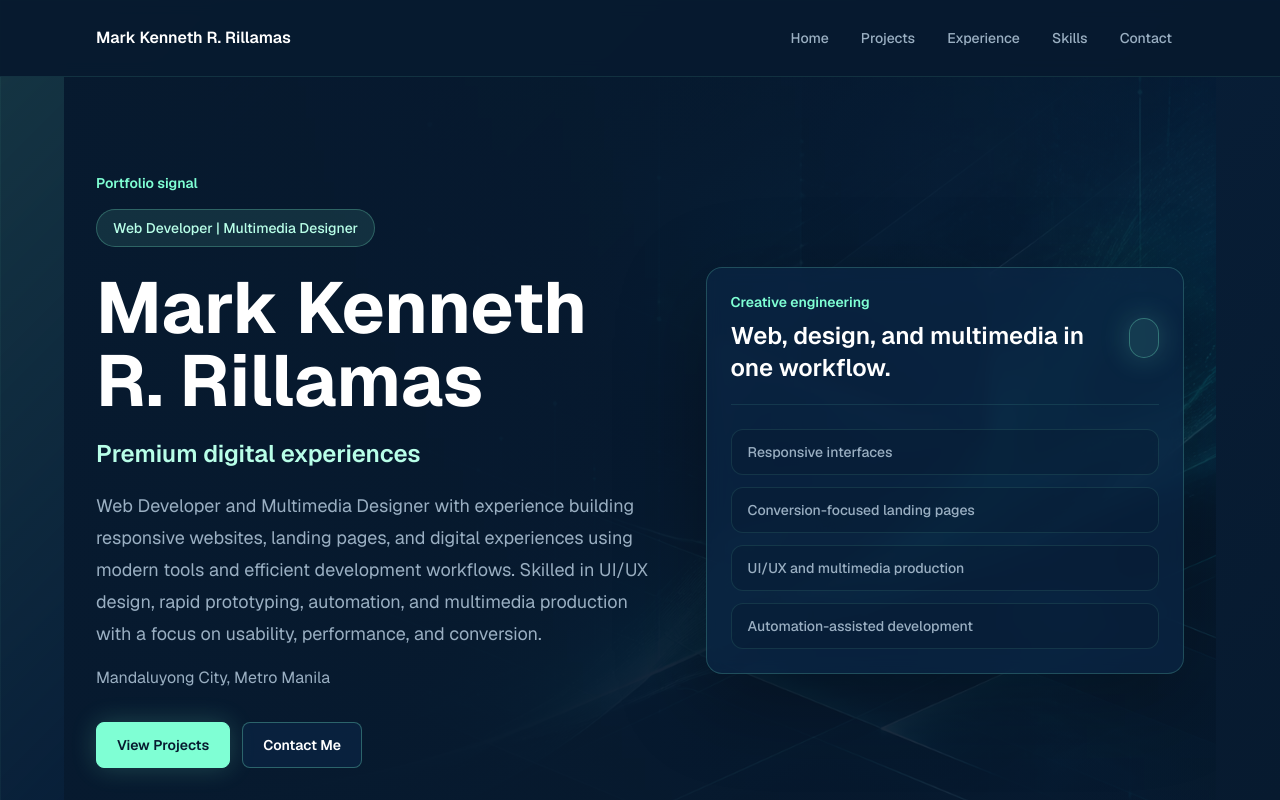
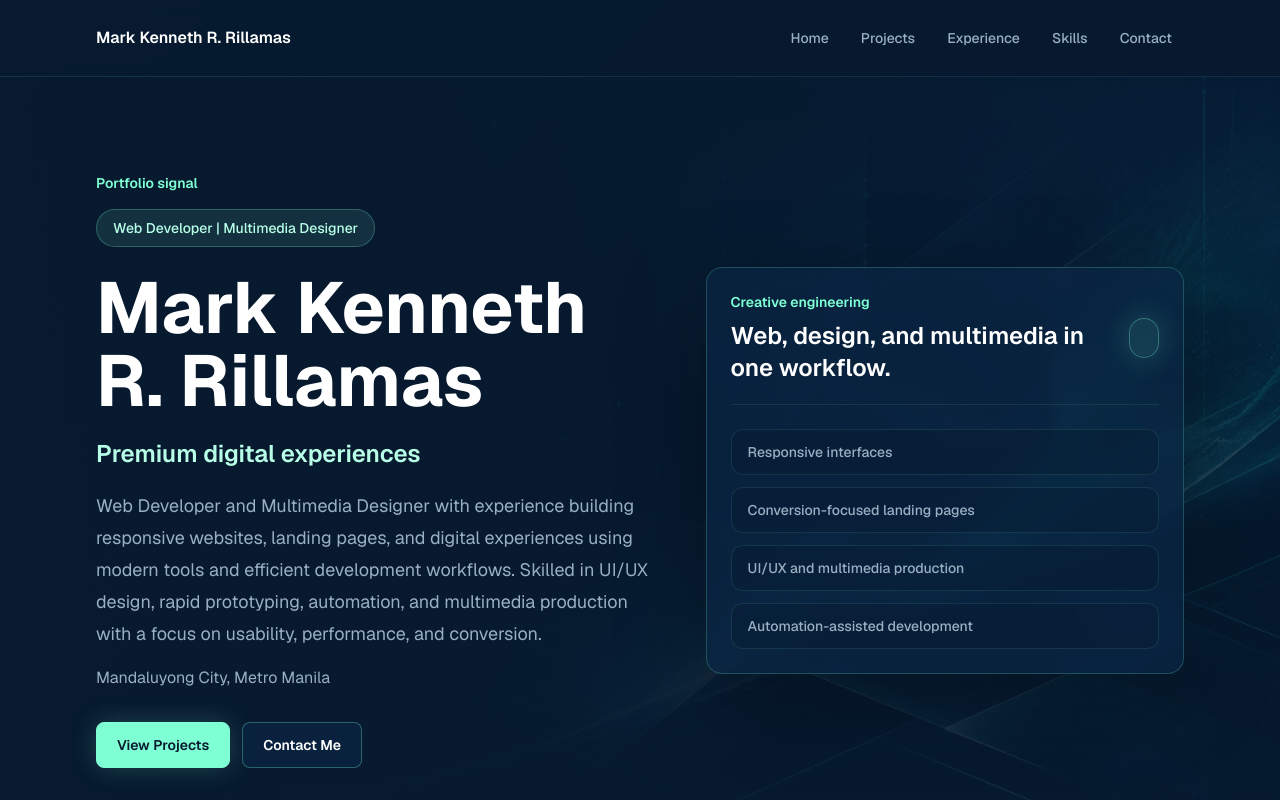
Before and after one commit to kenneth-tech/OnlinePortfolio, a Next.js app: page / in a window 1280 px wide. Shown: the top 800 px of the page. Built offline with nearby package versions, Linux system fonts and the light colour scheme.

Commit message:
style: expand homepage hero background

```diff
--- a/src/app/page.tsx
+++ b/src/app/page.tsx
@@ -55,7 +55,8 @@ export default function HomePage() {
 
   return (
     <div className="bg-transparent">
-      <section className={`${styles.hero} relative mx-auto grid min-h-[calc(100vh-96px)] w-full max-w-6xl items-center gap-12 overflow-hidden px-5 py-16 sm:px-8 lg:grid-cols-[1.08fr_0.92fr] lg:py-24`}>
+      <section className={`${styles.hero} relative overflow-hidden`}>
+        <div className="relative mx-auto grid min-h-[calc(100vh-96px)] w-full max-w-6xl items-center gap-12 px-5 py-16 sm:px-8 lg:grid-cols-[1.08fr_0.92fr] lg:py-24">
           <div>
             <p className="text-sm font-semibold text-brand-button">
               Portfolio signal
@@ -72,7 +73,9 @@ export default function HomePage() {
             <p className="mt-5 max-w-2xl text-lg leading-8 text-brand-muted">
               {profile.summary}
             </p>
-          <p className="mt-4 text-base text-brand-muted">{profile.location}</p>
+            <p className="mt-4 text-base text-brand-muted">
+              {profile.location}
+            </p>
             <div className="mt-8 flex flex-wrap gap-3">
               <AnimatedButtonLink href="/projects">
                 View Projects
@@ -111,6 +114,7 @@ export default function HomePage() {
               ))}
             </div>
           </aside>
+        </div>
       </section>
 
       <section className="mx-auto w-full max-w-6xl border-t border-brand-button/10 px-5 py-12 sm:px-8">
```
Also changed, not shown: 1 other file (tests, documents, lock files or other folders). Lines whose indentation alone changed are shown as unchanged.
